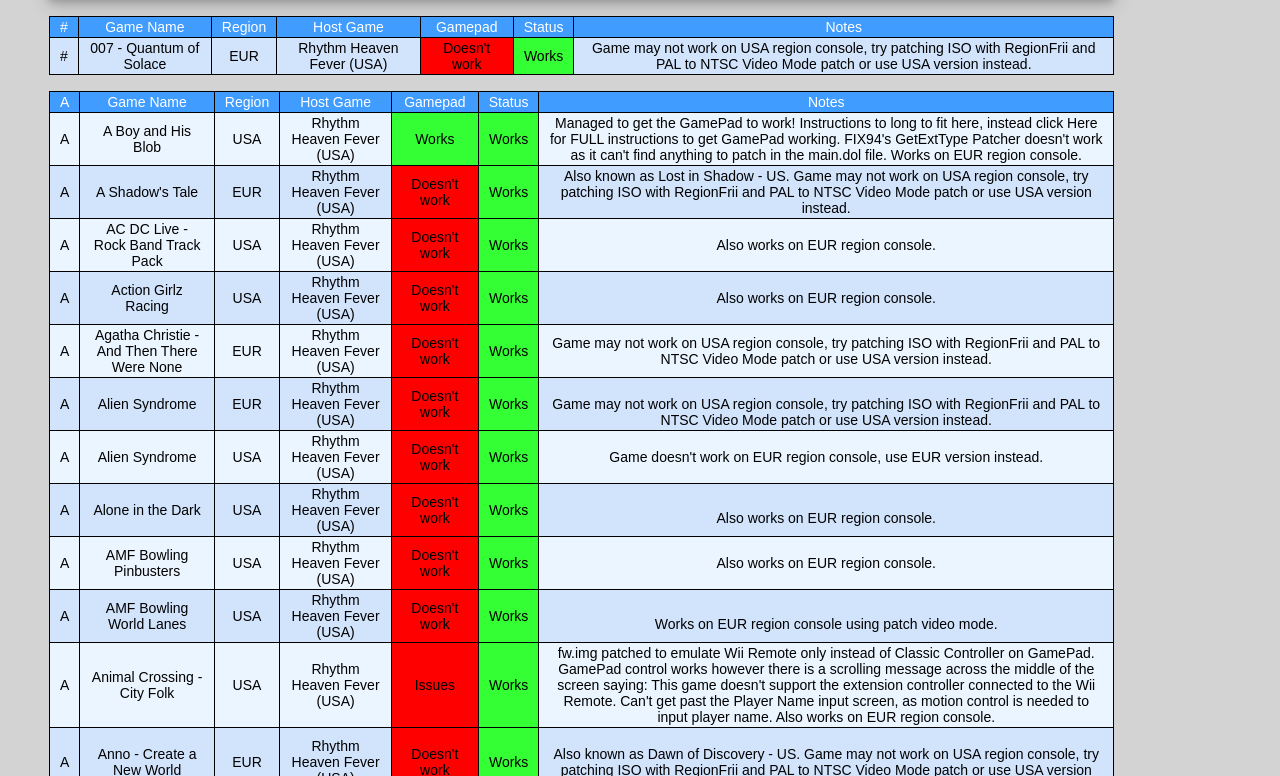
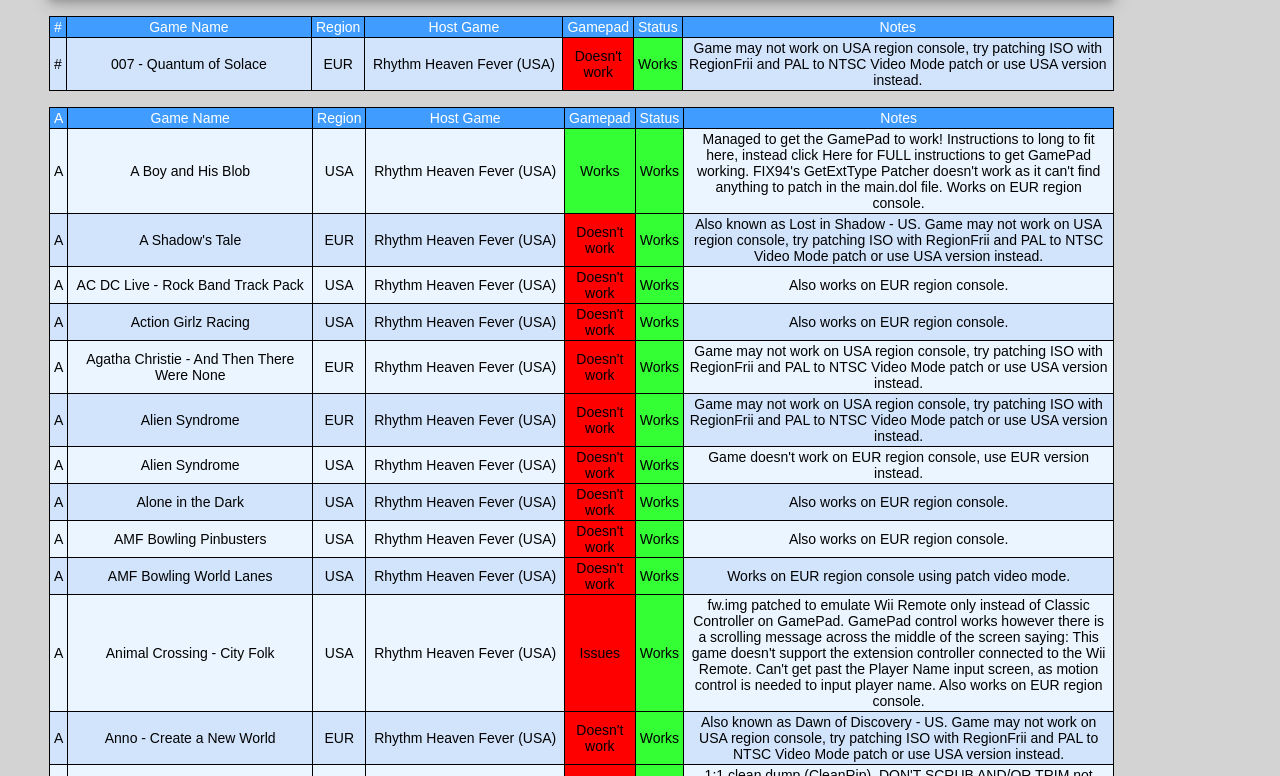
Before and after one commit to Hotbrawl20/flumpster.github.io, a plain HTML site: page instructions/gcn/compat.html in a window 1280 px wide. Shown: the part 204-980 px from the top of the page. Drawn offline with Linux system fonts and the light colour scheme.

Commit message:
fixed cell spacing

```diff
--- a/instructions/gcn/compat.html
+++ b/instructions/gcn/compat.html
@@ -23,12 +23,12 @@
   <table class="tg">
     <tr>
       <th>#</th>
-      <th>Game Name</th>
-      <th>Region</th>
-      <th>Host Game</th>
-      <th>Gamepad</th>
-      <th>Status</th>
-      <th>Notes</th>
+      <th class="namewidth">Game Name</th>
+      <th class="regionwidth">Region</th>
+      <th class="hostwidth">Host Game</th>
+      <th class="gamepadwidth">Gamepad</th>
+      <th class="statuswidth">Status</th>
+      <th class="noteswidth">Notes</th>
     </tr>
     <tr>
       <td class="tg-blue">#</td>
@@ -44,12 +44,12 @@
   <table class="tg">
     <tr>
       <th>A</th>
-      <th>Game Name</th>
-      <th>Region</th>
-      <th>Host Game</th>
-      <th>Gamepad</th>
-      <th>Status</th>
-      <th>Notes</th>
+      <th class="namewidth">Game Name</th>
+      <th class="regionwidth">Region</th>
+      <th class="hostwidth">Host Game</th>
+      <th class="gamepadwidth">Gamepad</th>
+      <th class="statuswidth">Status</th>
+      <th class="noteswidth">Notes</th>
     </tr>
   <tr>
       <td class="tg-white">A</td>
@@ -103,7 +103,7 @@
       <td class="tg-blue">Rhythm Heaven Fever (USA)</td>
       <td class="tg-red">Doesn't work</td>
       <td class="tg-green">Works</td>
-      <td class="tg-blue"><br>Game may not work on USA region console, try patching ISO with RegionFrii and PAL to NTSC Video Mode patch or use USA version instead.</td>
+      <td class="tg-blue">Game may not work on USA region console, try patching ISO with RegionFrii and PAL to NTSC Video Mode patch or use USA version instead.</td>
     </tr>
     <tr>
       <td class="tg-white">A</td>
@@ -121,7 +121,7 @@
       <td class="tg-blue">Rhythm Heaven Fever (USA)</td>
       <td class="tg-red">Doesn't work</td>
       <td class="tg-green">Works</td>
-      <td class="tg-blue"><br>Also works on EUR region console.</td>
+      <td class="tg-blue">Also works on EUR region console.</td>
     </tr>
     <tr>
       <td class="tg-white">A</td>
@@ -139,7 +139,7 @@
       <td class="tg-blue">Rhythm Heaven Fever (USA)</td>
       <td class="tg-red">Doesn't work</td>
       <td class="tg-green">Works</td>
-      <td class="tg-blue"><br>Works on EUR region console using patch video mode.</td>
+      <td class="tg-blue">Works on EUR region console using patch video mode.</td>
     </tr>
     <tr>
       <td class="tg-white">A</td>
@@ -157,7 +157,7 @@
       <td class="tg-blue">Rhythm Heaven Fever (USA)</td>
       <td class="tg-red">Doesn't work</td>
       <td class="tg-green">Works</td>
-      <td class="tg-blue"><br>Also known as Dawn of Discovery - US. Game may not work on USA region console, try patching ISO with RegionFrii and PAL to NTSC Video Mode patch or use USA version instead.</td>
+      <td class="tg-blue">Also known as Dawn of Discovery - US. Game may not work on USA region console, try patching ISO with RegionFrii and PAL to NTSC Video Mode patch or use USA version instead.</td>
     </tr>
     <tr>
       <td class="tg-white">A</td>
@@ -175,7 +175,7 @@
       <td class="tg-blue">Rhythm Heaven Fever (USA)</td>
       <td class="tg-red">Doesn't work</td>
       <td class="tg-green">Works</td>
-      <td class="tg-blue"><br>Also works on EUR region console.</td>
+      <td class="tg-blue">Also works on EUR region console.</td>
     </tr>
     <tr>
       <td class="tg-white">A</td>
@@ -193,7 +193,7 @@
       <td class="tg-blue">Rhythm Heaven Fever (USA)</td>
       <td class="tg-red">Doesn't work</td>
       <td class="tg-green">Works</td>
-      <td class="tg-blue"><br>Also known as Avatar - The Legend of Aang - EU. Game doesn't work on EUR region console, use EUR version instead.</td>
+      <td class="tg-blue">Also known as Avatar - The Legend of Aang - EU. Game doesn't work on EUR region console, use EUR version instead.</td>
     </tr>
     <tr>
       <td class="tg-white">A</td>
@@ -211,7 +211,7 @@
       <td class="tg-blue">Rhythm Heaven Fever (USA)</td>
       <td class="tg-red">Doesn't work</td>
       <td class="tg-green">Works</td>
-      <td class="tg-blue"><br>Also known as Avatar - The Legend of Aang - The Burning Earth - EU. Game doesn't work on EUR region console, use EUR version instead.</td>
+      <td class="tg-blue">Also known as Avatar - The Legend of Aang - The Burning Earth - EU. Game doesn't work on EUR region console, use EUR version instead.</td>
     </tr>
     <tr>
       <td class="tg-white">A</td>
@@ -229,7 +229,7 @@
       <td class="tg-blue">Rhythm Heaven Fever (USA)</td>
       <td class="tg-red">Doesn't work</td>
       <td class="tg-green">Works</td>
-      <td class="tg-blue"><br>Also known as Avatar - The Last Airbender - Into the Inferno - US. Game may not work on USA region console, try patching ISO with RegionFrii and PAL to NTSC Video Mode patch or use USA version instead.</td>
+      <td class="tg-blue">Also known as Avatar - The Last Airbender - Into the Inferno - US. Game may not work on USA region console, try patching ISO with RegionFrii and PAL to NTSC Video Mode patch or use USA version instead.</td>
     </tr>
     <tr>
       <td class="tg-white">A</td>
@@ -238,7 +238,7 @@
       <td class="tg-white">Rhythm Heaven Fever (USA))</td>
       <td class="tg-red">Doesn't Work</td>
       <td class="tg-green">Works</td>
-      <td class="tg-white">	Also known as Avatar - The Last Airbender - The Burning Earth - US. Game may not work on USA region console, try patching ISO with RegionFrii and PAL to NTSC Video Mode patch or use USA version instead.</td>
+      <td class="tg-white">Also known as Avatar - The Last Airbender - The Burning Earth - US. Game may not work on USA region console, try patching ISO with RegionFrii and PAL to NTSC Video Mode patch or use USA version instead.</td>
     </tr>
   </table>
   <p></p>
--- a/instructions/gcn/help.css
+++ b/instructions/gcn/help.css
@@ -76,7 +76,7 @@
 	font-family:Arial, sans-serif;
 	font-size:14px;
 	overflow:hidden;
-	padding:2px 10px;
+	padding:2px 4px;
 	word-break:normal;
 }
 .tg th{
@@ -89,7 +89,7 @@
 	font-size:14px;
 	font-weight:normal;
 	overflow:hidden;
-	padding:2px 10px;
+	padding:2px 4px;
 	word-break:normal;
 }
 .tg .tg-white{
@@ -115,3 +115,27 @@
 	text-align:center;
 	vertical-align:middle
 }
+
+.namewidth {
+	width: 250px;
+}
+
+.regionwidth {
+	width: 30px;
+}
+
+.hostwidth {
+	width: 200px;
+}
+
+.gamepadwidth {
+	width: 30px;
+  }
+
+.statuswidth {
+	width: 30px;
+  }
+
+.noteswidth {
+	width: 450px;
+  }
```
